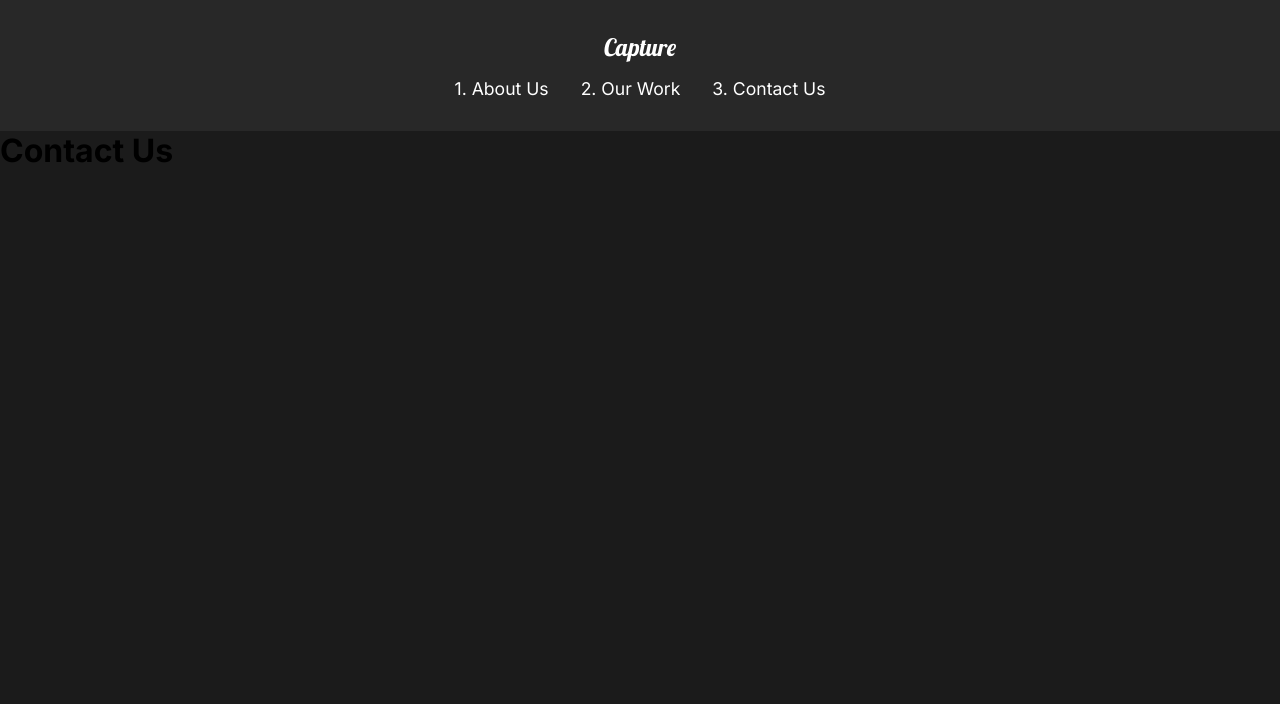
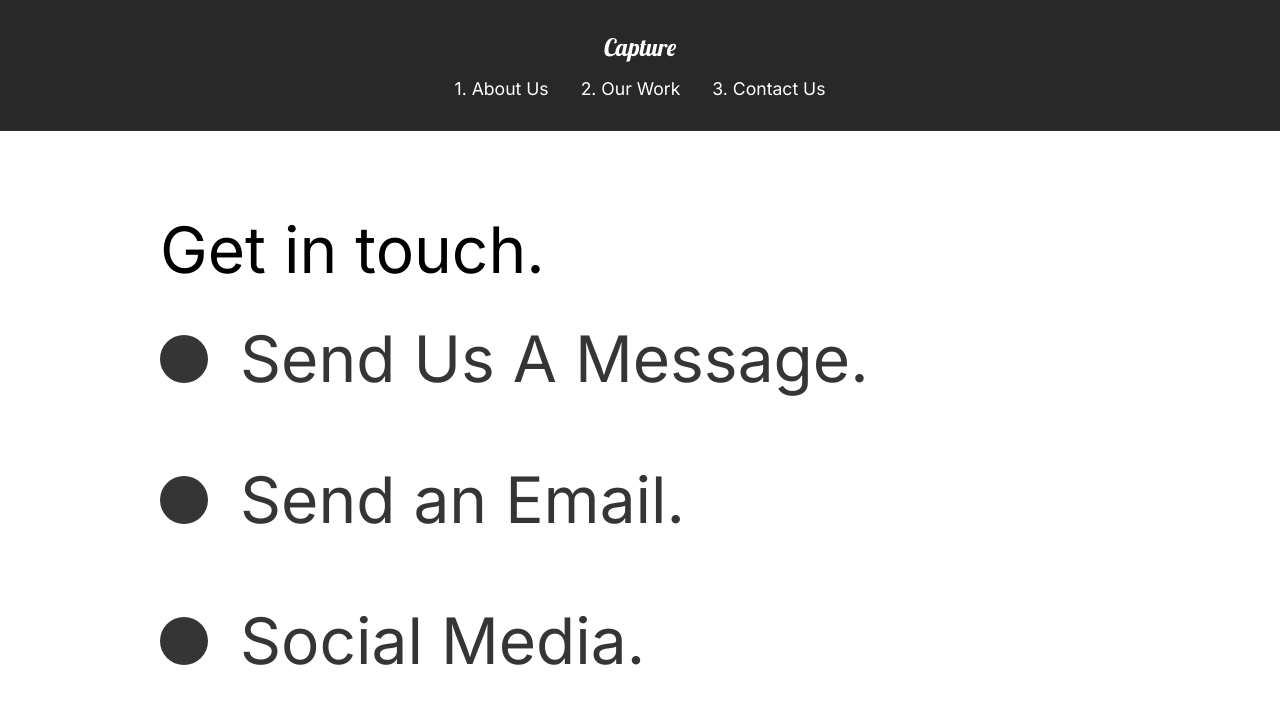
Before and after one commit to Jayden1905/Capture, a React (Vite) app: page /contact in a window 1280 px wide. Shown: the top 704 px of the page. Built offline with nearby package versions, Linux system fonts and the light colour scheme.

Commit message:
werid effects fixed

```diff
--- a/src/App.jsx
+++ b/src/App.jsx
@@ -1,4 +1,3 @@
-import React from "react";
 // Global Styles
 import GlobalStyle from "./components/GlobalStyle";
 // Import Pages
--- a/src/components/GlobalStyle.js
+++ b/src/components/GlobalStyle.js
@@ -11,6 +11,7 @@ const GlobalStyle = createGlobalStyle`
 body {
   background: #1b1b1b;
   font-family: 'Inter', sans-serif;
+  overflow-x: hidden;
 }
 
 button {
--- a/src/components/Nav.jsx
+++ b/src/components/Nav.jsx
@@ -33,6 +33,9 @@ const StyledNav = styled.nav`
   align-items: center;
   padding: 1rem 10rem;
   background: #282828;
+  position: sticky;
+  top: 0;
+  z-index: 10;
 
   a {
     color: white;
--- /dev/null
+++ b/src/components/ScrollTop.jsx
@@ -0,0 +1,16 @@
+import React, { useEffect } from "react";
+import { useLocation } from "react-router-dom";
+
+function ScrollTop() {
+  const { pathname } = useLocation();
+  useEffect(() => {
+    window.scroll({
+      top: 0,
+      left: 0,
+      behavior: "auto",
+    });
+  }, [pathname]);
+  return null;
+}
+
+export default ScrollTop;
--- a/src/pages/AboutUs.jsx
+++ b/src/pages/AboutUs.jsx
@@ -5,6 +5,7 @@ import FaqSection from "../components/FaqSection";
 // Import Animation
 import { motion } from "framer-motion";
 import { pageAnimation } from "../animation";
+import ScrollTop from "../components/ScrollTop";
 
 const AboutUs = () => {
   return (
@@ -17,6 +18,7 @@ const AboutUs = () => {
       <AboutSection />
       <ServicesSection />
       <FaqSection />
+      <ScrollTop />
     </motion.div>
   );
 };
--- a/src/pages/ContactUs.jsx
+++ b/src/pages/ContactUs.jsx
@@ -1,19 +1,80 @@
 import React from "react";
 // Import Animation
 import { motion } from "framer-motion";
-import { pageAnimation } from "../animation";
+import { pageAnimation, titleAnim } from "../animation";
+import styled from "styled-components";
+import ScrollTop from "../components/ScrollTop";
 
 const ContactUs = () => {
   return (
-    <motion.div
+    <ContactStyle
       exit="exit"
       variants={pageAnimation}
       initial="hidden"
       animate="show"
     >
-      <h1>Contact Us</h1>
-    </motion.div>
+      <Title>
+        <Hide>
+          <motion.h2 variants={titleAnim}>Get in touch.</motion.h2>
+        </Hide>
+      </Title>
+      <div>
+        <Hide>
+          <Social variants={titleAnim}>
+            <Circle />
+            <h2>Send Us A Message.</h2>
+          </Social>
+        </Hide>
+
+        <Hide>
+          <Social variants={titleAnim}>
+            <Circle />
+            <h2>Send an Email.</h2>
+          </Social>
+        </Hide>
+
+        <Hide>
+          <Social variants={titleAnim}>
+            <Circle />
+            <h2>Social Media.</h2>
+          </Social>
+        </Hide>
+      </div>
+      <ScrollTop />
+    </ContactStyle>
   );
 };
 
+const ContactStyle = styled(motion.div)`
+  padding: 5rem 10rem;
+  color: #353535;
+  min-height: 90vh;
+  background: #fff;
+`;
+
+const Title = styled.div`
+  marign-bottom: 4rem;
+  color: black;
+`;
+
+const Hide = styled.div`
+  overflow: hidden;
+`;
+
+const Circle = styled.div`
+  border-radius: 50%;
+  width: 3rem;
+  height: 3rem;
+  background: #353535;
+`;
+
+const Social = styled(motion.div)`
+  display: flex;
+  align-items: center;
+
+  h2 {
+    margin: 2rem;
+  }
+`;
+
 export default ContactUs;
--- a/src/pages/OurWork.jsx
+++ b/src/pages/OurWork.jsx
@@ -16,6 +16,7 @@ import {
   sliderContainer,
 } from "../animation";
 import useScroll from "../components/useScroll";
+import ScrollTop from "../components/ScrollTop";
 
 function OurWork() {
   const [element, control] = useScroll();
@@ -68,6 +69,7 @@ function OurWork() {
           <img src={goodtimes} alt="goodtimes" />
         </Link>
       </StyledMovie>
+      <ScrollTop />
     </StyledWork>
   );
 }
```
Also changed, not shown: src/animation.js (line endings or trailing spaces).
